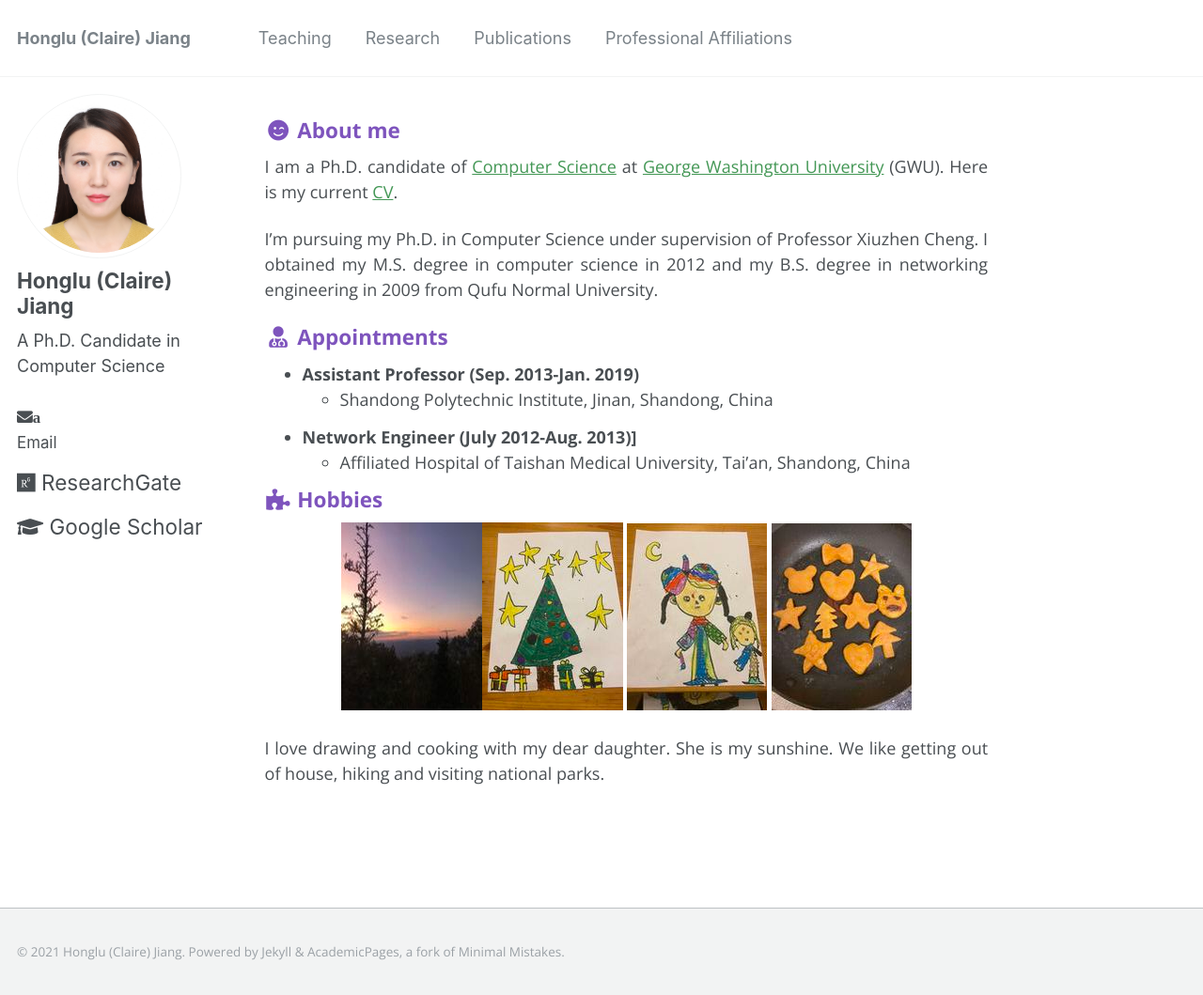
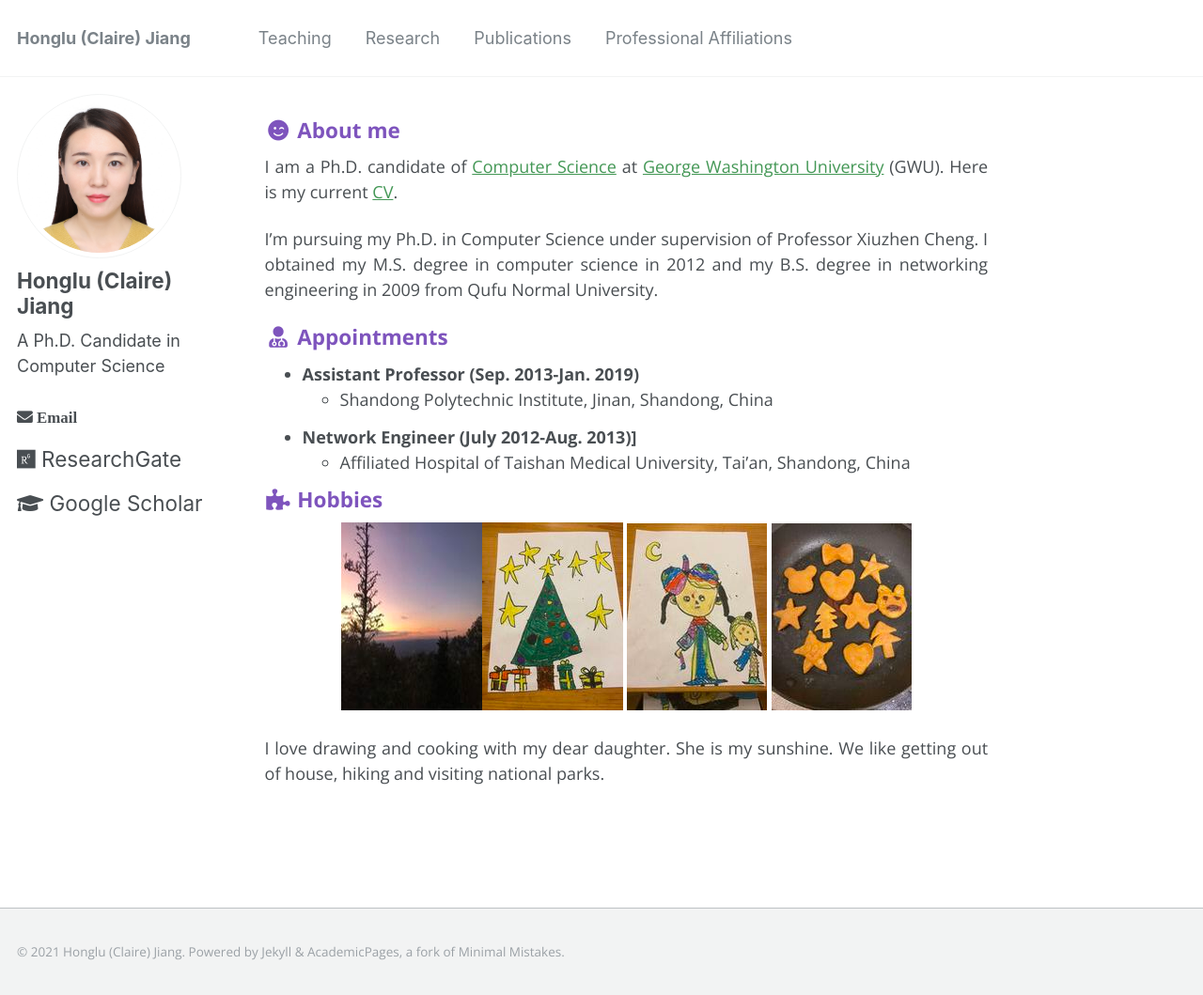
Before and after one commit to hljiang0720/hljiang.github.io, a Jekyll site: the page built from _pages/about.md, in a window 1280 px wide and 1059 px high. Shown: the whole window at 94% size. Built offline with Jekyll 4.4.1, drawn with Linux system fonts in a browser that asks for light colours.

Commit message:
commit md;

```diff
--- a/_includes/author-profile.html
+++ b/_includes/author-profile.html
@@ -32,7 +32,7 @@
         <li><a href="{{ author.uri }}"><i class="fas fa-link" aria-hidden="true"></i> {{ site.data.ui-text[site.locale].website_label | default: "Website" }}</a></li>
       {% endif %}
       {% if author.email %}
-      <li><a href="mailto:{{ author.email }}"><i class="fas fa-envelope" aria-hidden="true">a</i> <div class="author__email"> {{ site.data.ui-text[site.locale].email_label | default: "Email" }} </div></a></li>
+      <li><a href="mailto:{{ author.email }}"><i class="fas fa-envelope" aria-hidden="true">&nbsp;{{ site.data.ui-text[site.locale].email_label | default: "Email" }}</i></a></li>
       {% endif %}
       {% if author.keybase %}
         <li><a href="https://keybase.io/{{ author.keybase }}"><i class="fas fa-key" aria-hidden="true"></i> Keybase</a></li>
```
